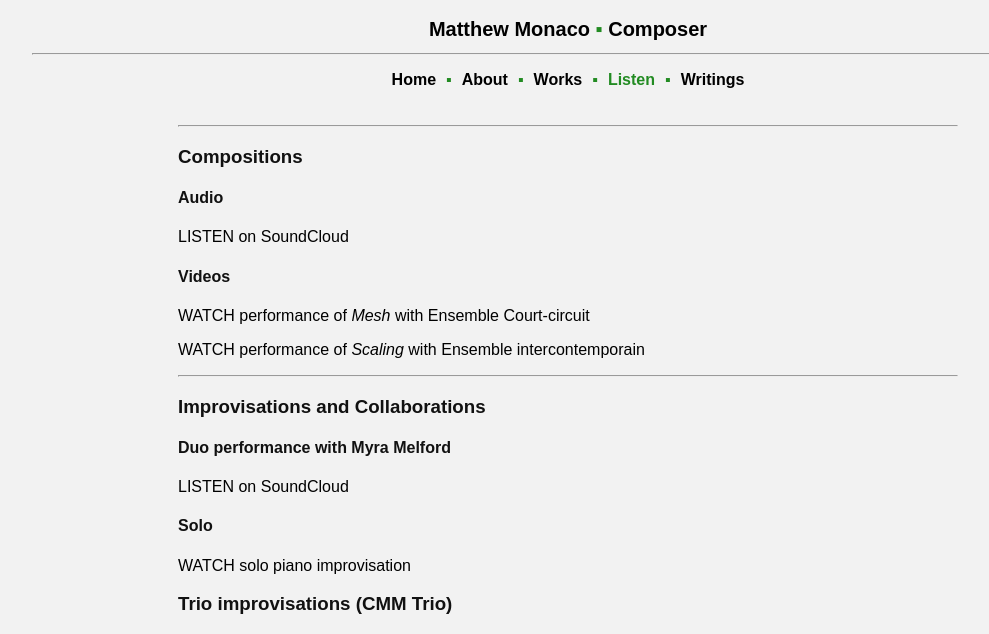
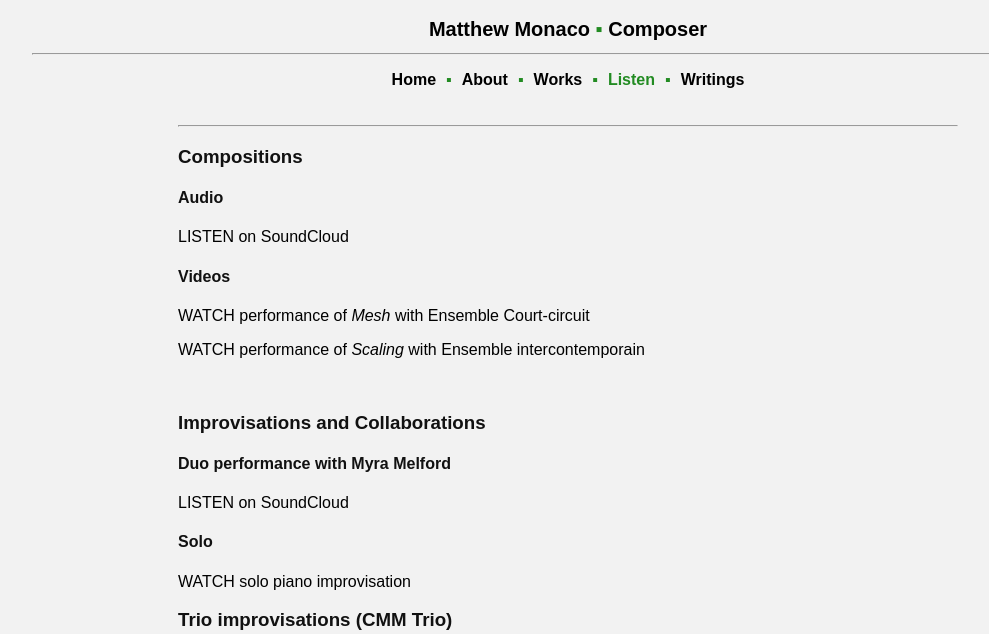
Before and after one commit to matthew-monaco/matthew-monaco.github.io, a Jekyll site: the page built from listen.md, in a window 1280 px wide. Shown: the top 634 px of the page, without its empty margins (72-1061 px from the left). Built offline with Jekyll 4.4.1, drawn with Linux system fonts in a browser that asks for light colours.

Commit message:
Update listen.md

```diff
--- a/listen.md
+++ b/listen.md
@@ -30,8 +30,7 @@ permalink: /listen
   </a>
 </p>
 
----
-
+<br>
 ### Improvisations and Collaborations
 
 #### Duo performance with Myra Melford
@@ -64,8 +63,6 @@ permalink: /listen
   </a>
 </p>
 
----
-
 <div class="image-grid">
   <img src="/tahoe-water.jpg" alt="Tahoe water">
   <img src="/tahoe-walking.jpg" alt="Tahoe walking">
```
